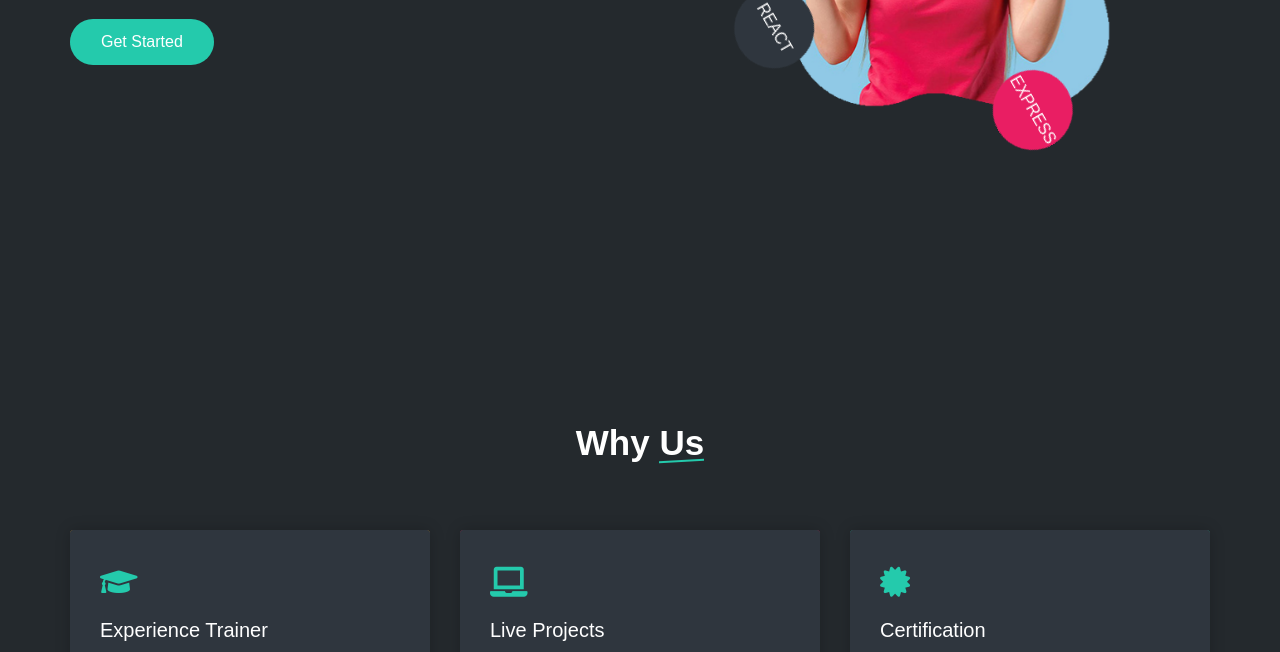
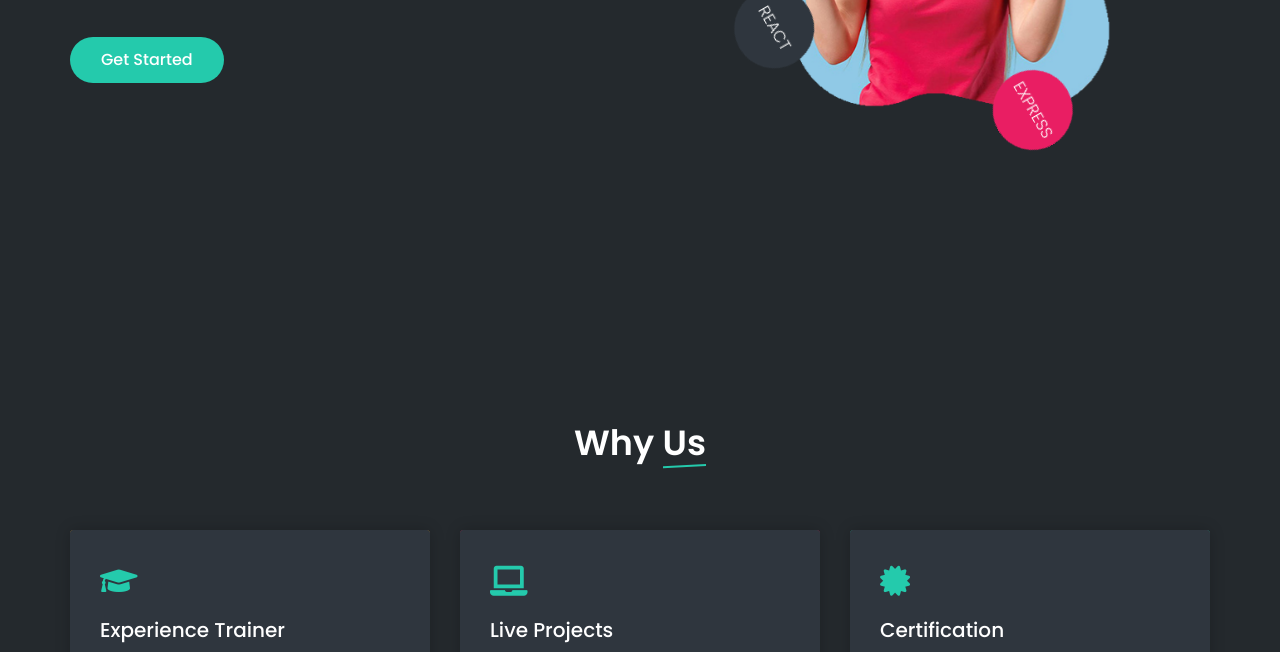
Before and after one commit to amirmalekian/love-coding, a plain HTML site: page index.html in a window 1280 px wide. Shown: the part 463-1115 px from the top of the page. Drawn offline with Linux system fonts and the light colour scheme.

Commit message:
feat: add font

```diff
--- a/css/style.css
+++ b/css/style.css
@@ -1,5 +1,5 @@
 /* fonts */
-/* @import url(); */
+@import url("https://fonts.googleapis.com/css2?family=Poppins:wght@300;400;500;600;700&display=swap");
 
 /* global style */
 :root {
@@ -14,7 +14,7 @@
   scroll-behavior: smooth;
 }
 body {
-  font-family: 'Poppins', sans-serif;
+  font-family: "Poppins", sans-serif;
   font-size: 16px;
   line-height: 1.5;
   font-weight: 300;
@@ -118,7 +118,7 @@ img {
   position: relative;
 }
 .section-title h2 span::after {
-  content: '';
+  content: "";
   position: absolute;
   left: 0;
   bottom: 0;
@@ -204,7 +204,7 @@ p {
 }
 .header .nav-toggler span::before,
 .header .nav-toggler span::after {
-  content: '';
+  content: "";
   position: absolute;
   left: 0;
   top: 0;
@@ -269,7 +269,7 @@ p {
   z-index: 1;
 }
 .home-text h1 span::after {
-  content: '';
+  content: "";
   position: absolute;
   left: 0;
   width: 100%;
@@ -354,7 +354,7 @@ p {
 }
 .why-us-item::before,
 .why-us-item::after {
-  content: '';
+  content: "";
   position: absolute;
   left: 0;
   top: 0;
```
